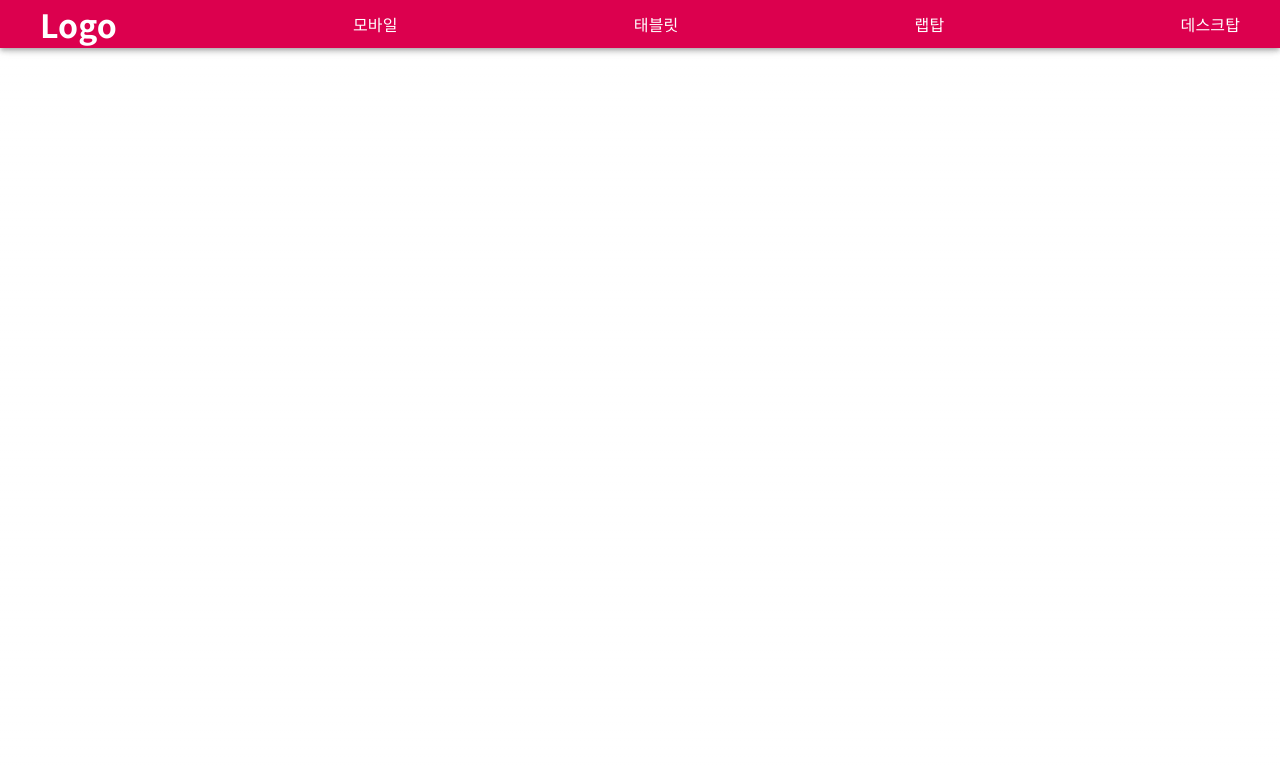
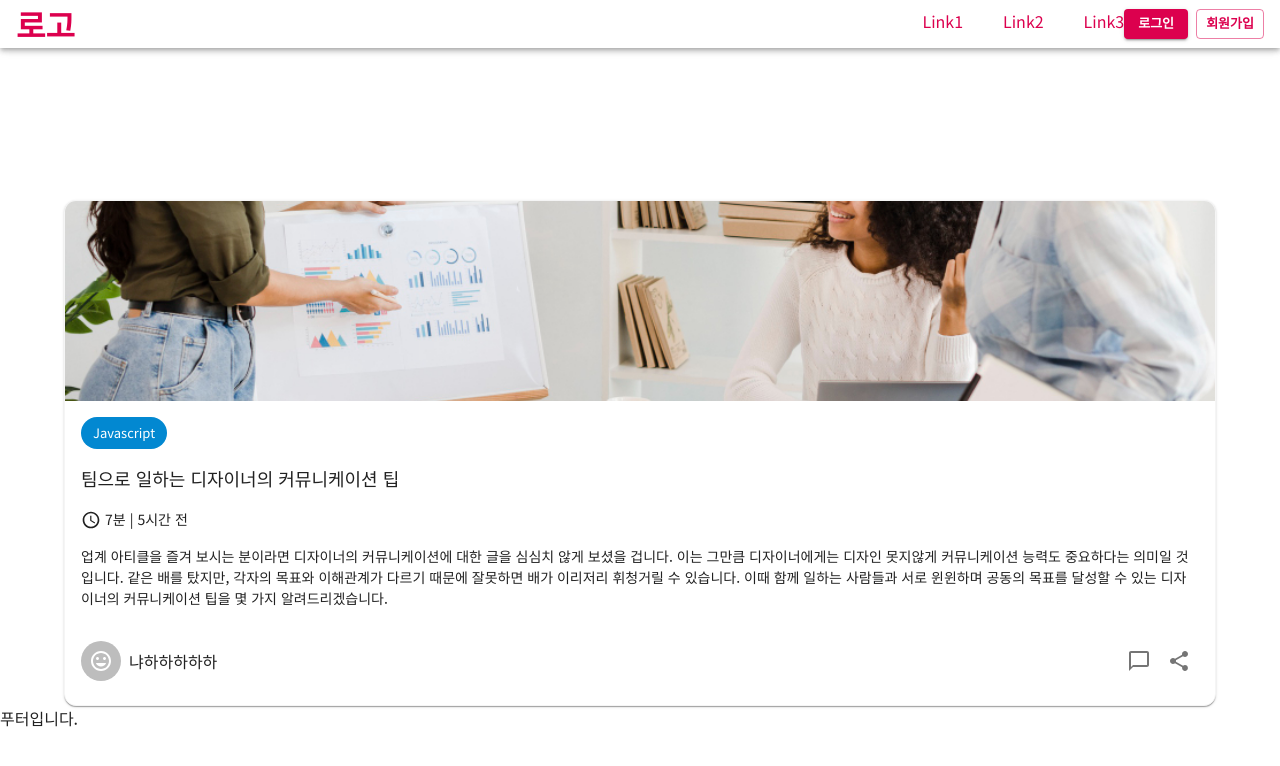
Before and after one commit to EDDI-RobotAcademy/Zenith-Forge-Quest-Frontend, a Next.js app: page / in a window 1280 px wide. Shown: the top 766 px of the page. Built offline with nearby package versions, Linux system fonts and the light colour scheme.

Commit message:
홈 페이지의 Main UI의 윤곽을 작성합니다 [ZFQF-2]

```diff
--- a/app/globals.css
+++ b/app/globals.css
@@ -1,76 +1,5 @@
 :root {
   --max-width: 1100px;
-  --border-radius: 12px;
-  --font-mono: ui-monospace, Menlo, Monaco, 'Cascadia Mono', 'Segoe UI Mono',
-    'Roboto Mono', 'Oxygen Mono', 'Ubuntu Monospace', 'Source Code Pro',
-    'Fira Mono', 'Droid Sans Mono', 'Courier New', monospace;
-
-  --foreground-rgb: 0, 0, 0;
-  --background-start-rgb: 214, 219, 220;
-  --background-end-rgb: 255, 255, 255;
-
-  --primary-glow: conic-gradient(
-    from 180deg at 50% 50%,
-    #16abff33 0deg,
-    #0885ff33 55deg,
-    #54d6ff33 120deg,
-    #0071ff33 160deg,
-    transparent 360deg
-  );
-  --secondary-glow: radial-gradient(
-    rgba(255, 255, 255, 1),
-    rgba(255, 255, 255, 0)
-  );
-
-  --tile-start-rgb: 239, 245, 249;
-  --tile-end-rgb: 228, 232, 233;
-  --tile-border: conic-gradient(
-    #00000080,
-    #00000040,
-    #00000030,
-    #00000020,
-    #00000010,
-    #00000010,
-    #00000080
-  );
-
-  --callout-rgb: 238, 240, 241;
-  --callout-border-rgb: 172, 175, 176;
-  --card-rgb: 180, 185, 188;
-  --card-border-rgb: 131, 134, 135;
-}
-
-@media (prefers-color-scheme: dark) {
-  :root {
-    --foreground-rgb: 255, 255, 255;
-    --background-start-rgb: 0, 0, 0;
-    --background-end-rgb: 0, 0, 0;
-
-    --primary-glow: radial-gradient(rgba(1, 65, 255, 0.4), rgba(1, 65, 255, 0));
-    --secondary-glow: linear-gradient(
-      to bottom right,
-      rgba(1, 65, 255, 0),
-      rgba(1, 65, 255, 0),
-      rgba(1, 65, 255, 0.3)
-    );
-
-    --tile-start-rgb: 2, 13, 46;
-    --tile-end-rgb: 2, 5, 19;
-    --tile-border: conic-gradient(
-      #ffffff80,
-      #ffffff40,
-      #ffffff30,
-      #ffffff20,
-      #ffffff10,
-      #ffffff10,
-      #ffffff80
-    );
-
-    --callout-rgb: 20, 20, 20;
-    --callout-border-rgb: 108, 108, 108;
-    --card-rgb: 100, 100, 100;
-    --card-border-rgb: 200, 200, 200;
-  }
 }
 
 * {
@@ -87,21 +16,10 @@ body {
 
 body {
   color: rgb(var(--foreground-rgb));
-  background: linear-gradient(
-      to bottom,
-      transparent,
-      rgb(var(--background-end-rgb))
-    )
-    rgb(var(--background-start-rgb));
+  background: linear-gradient(to bottom, transparent, rgb(var(--background-end-rgb))) rgb(var(--background-start-rgb));
 }
 
 a {
   color: inherit;
   text-decoration: none;
 }
-
-@media (prefers-color-scheme: dark) {
-  html {
-    color-scheme: dark;
-  }
-}
--- a/app/page.tsx
+++ b/app/page.tsx
@@ -1,11 +1,17 @@
 import Footer from '@/components/layouts/Footer/Footer'
 import Header from '@/components/layouts/Header/Header'
+import HomeCard from '@/components/pages/(home)/HomeCard'
+import Container from '@mui/material/Container/Container'
 import Link from 'next/link'
 
 export default function Home() {
   return (
     <main>
       <Header />
+      <Container>
+        <HomeCard />
+      </Container>
+
       <Footer />
     </main>
   )
--- a/components/common/Hidden/HIdden.tsx
+++ b/components/common/Hidden/HIdden.tsx
@@ -1,4 +1,5 @@
 import customBreakpoints from '@/styles/breakpoints'
+import theme from '@/styles/theme'
 import { Box, BoxProps as MuiBoxProps } from '@mui/material'
 
 //* 수정해야한다, .mobile이 MUI에서 안먹는중 - 성빈 -
@@ -15,10 +16,10 @@ export function MobileHidden({ children, className, component }: T_HiddenBoxProp
       component={component}
       sx={{
         display: {
-          [customBreakpoints.mobile]: 'none',
-          [customBreakpoints.tablet]: 'block',
-          [customBreakpoints.laptop]: 'block',
-          [customBreakpoints.desktop]: 'block',
+          [theme.breakpoints.down('md')]: 'none',
+          [theme.breakpoints.between('sm', 'md')]: 'block',
+          [theme.breakpoints.between('md', 'lg')]: 'block',
+          [theme.breakpoints.up('lg')]: 'block',
         },
       }}
     >
@@ -34,10 +35,10 @@ export function TabletHidden({ children, className, component }: T_HiddenBoxProp
       component={component}
       sx={{
         display: {
-          [customBreakpoints.mobile]: 'none',
-          [customBreakpoints.tablet]: 'none',
-          [customBreakpoints.laptop]: 'block',
-          [customBreakpoints.desktop]: 'block',
+          [theme.breakpoints.down('md')]: 'none',
+          [theme.breakpoints.between('sm', 'md')]: 'none',
+          [theme.breakpoints.between('md', 'lg')]: 'block',
+          [theme.breakpoints.up('lg')]: 'block',
         },
       }}
     >
--- a/components/layouts/Header/Header.style.ts
+++ b/components/layouts/Header/Header.style.ts
@@ -3,9 +3,21 @@ import customBreakpoints from '@/styles/breakpoints'
 import { AppBar, styled } from '@mui/material'
 
 const StyledHeader = styled(AppBar)(({ theme }) => ({
-  padding: '0 40px 0 40px',
-  backgroundColor: theme.palette.secondary.main,
-  color: theme.palette.common.white,
+  display: 'flex',
+  justifyContent: 'center',
+  height: '48px',
+  padding: '0 16px 0px 16px',
+  backgroundColor: '#ffffff',
+  color: theme.palette.secondary.main,
+
+  '.user-btn-container': {
+    button: {
+      fontWeight: 'bold',
+    },
+    '.login-btn': {
+      marginRight: '8px',
+    },
+  },
 
   '.nav-link-container': {
     a: {
@@ -18,9 +30,10 @@ const StyledHeader = styled(AppBar)(({ theme }) => ({
     },
   },
 
-  [customBreakpoints.mobile]: {
-    backgroundColor: theme.palette.primary.main,
-    padding: theme.spacing(4),
+  [customBreakpoints.tablet]: {
+    '.header-right': {
+      display: 'flex',
+    },
   },
 }))
 
--- a/components/layouts/Header/Header.tsx
+++ b/components/layouts/Header/Header.tsx
@@ -3,31 +3,49 @@
 import { Flexbox } from '@/components/common/Box/Box'
 import StyledHeader from './Header.style'
 import Link from 'next/link'
-
+import MenuIcon from '@mui/icons-material/Menu'
 import { Desktop, Laptop, Mobile, Tablet } from '@/components/common/ResponsiveViews/ResponsiveViews'
-import { DesktopHidden, LaptopHidden, MobileHidden, TabletHidden } from '@/components/common/Hidden/HIdden'
+import { Button, IconButton } from '@mui/material'
+import PersonIcon from '@mui/icons-material/Person'
 
 function Header() {
   return (
     <StyledHeader>
-      <Flexbox justifyContent="space-between">
+      <Flexbox alignItems="center" justifyContent="space-between">
+        <Mobile>
+          <IconButton aria-label="menu" color="secondary">
+            <MenuIcon />
+          </IconButton>
+        </Mobile>
+
         <h1>
-          <Link href="/">Logo</Link>
+          <Link href="/">로고</Link>
         </h1>
 
-        <MobileHidden>
-          <div>모바일</div>
-        </MobileHidden>
-        <TabletHidden>태블릿</TabletHidden>
-        <LaptopHidden>랩탑</LaptopHidden>
-        <DesktopHidden>데스크탑</DesktopHidden>
-        <Laptop>
-          <nav className="nav-link-container">
-            <Link href="">Link1</Link>
-            <Link href="">Link2</Link>
-            <Link href="">Link3</Link>
-          </nav>
-        </Laptop>
+        <div className="header-right">
+          <Mobile>
+            <IconButton aria-label="login & signup" color="secondary">
+              <PersonIcon />
+            </IconButton>
+          </Mobile>
+
+          <Desktop>
+            <nav className="nav-link-container">
+              <Link href="">Link1</Link>
+              <Link href="">Link2</Link>
+              <Link href="">Link3</Link>
+            </nav>
+
+            <div className="user-btn-container">
+              <Button className="login-btn" size="small" color="secondary" variant="contained">
+                로그인
+              </Button>
+              <Button className="signup-btn" size="small" color="secondary" variant="outlined">
+                회원가입
+              </Button>
+            </div>
+          </Desktop>
+        </div>
       </Flexbox>
     </StyledHeader>
   )
--- /dev/null
+++ b/components/pages/(home)/HomeCard.style.ts
@@ -0,0 +1,70 @@
+'use client'
+
+import { Card, styled } from '@mui/material'
+
+const StyledHomeCard = styled(Card)(({ theme }) => ({
+  width: '100%',
+  marginTop: '200px',
+  transition: 'border-color 0.3s, box-shadow 0.3s', // 트랜지션 추가
+  border: '1px solid ' + theme.palette.grey[100], // 테두리 색상 변경
+  borderRadius: '12px',
+
+  '&:hover': {
+    boxShadow: '0px 4px 16px ' + theme.palette.grey[200], // 호버 시 박스 그림자 변경
+  },
+
+  '.card-bottom': {
+    padding: '16px 16px 0px 16px',
+
+    '.card': {
+      marginBottom: '16px',
+
+      '&.category': {
+        fontSize: '14px',
+        color: theme.palette.grey[500],
+        backgroundColor: theme.palette.primary,
+      },
+
+      '&.title': {
+        fontSize: '18px',
+      },
+
+      '&.time': {
+        display: 'flex',
+        alignItems: 'center',
+        fontSize: '14px',
+
+        '.MuiSvgIcon-root': {
+          marginTop: '2px',
+        },
+
+        '.minute': {
+          marginLeft: '4px',
+          marginRight: '4px',
+        },
+
+        '.hours': {
+          marginLeft: '4px',
+        },
+      },
+
+      '&.contents': {
+        fontSize: '14px',
+      },
+
+      '.anchor-under': {
+        '&:hover': {
+          textDecoration: 'underline',
+        },
+      },
+    },
+  },
+
+  '.card-footer': {
+    '.MuiAvatar-root': {
+      marginRight: '8px',
+    },
+  },
+}))
+
+export default StyledHomeCard
--- /dev/null
+++ b/components/pages/(home)/HomeCard.tsx
@@ -0,0 +1,67 @@
+import Link from 'next/link'
+import AccessTimeIcon from '@mui/icons-material/AccessTime'
+import CardMedia from '@mui/material/CardMedia/CardMedia'
+import StyledHomeCard from './HomeCard.style'
+import Chip from '@mui/material/Chip/Chip'
+import { Avatar, CardContent, IconButton, Typography } from '@mui/material'
+import ChatBubbleOutlineIcon from '@mui/icons-material/ChatBubbleOutline'
+import ShareIcon from '@mui/icons-material/Share'
+import InsertEmoticonIcon from '@mui/icons-material/InsertEmoticon'
+import { Flexbox } from '@/components/common/Box/Box'
+
+function HomeCard() {
+  return (
+    <StyledHomeCard>
+      <div className="card-top">
+        <CardMedia sx={{ height: 200 }} image="/images/team-work-meeting-with-females.jpg" title="green iguana" />{' '}
+      </div>
+      <CardContent className="card-bottom">
+        <div className="card category">
+          <Chip color="info" clickable className="test" label="Javascript" component="a" />
+        </div>
+        <div className="card title">
+          <Link className="anchor-under" href="/">
+            팀으로 일하는 디자이너의 커뮤니케이션 팁
+          </Link>
+        </div>
+        <div className="card time">
+          <AccessTimeIcon fontSize="small" />
+          <div className="minute">7분</div>
+          <div className="">|</div>
+          <div className="hours">5시간 전</div>
+        </div>
+
+        <div className="card contents">
+          <Link className="anchor-under" href="/">
+            업계 아티클을 즐겨 보시는 분이라면 디자이너의 커뮤니케이션에 대한 글을 심심치 않게 보셨을 겁니다. 이는
+            그만큼 디자이너에게는 디자인 못지않게 커뮤니케이션 능력도 중요하다는 의미일 것입니다. 같은 배를 탔지만,
+            각자의 목표와 이해관계가 다르기 때문에 잘못하면 배가 이리저리 휘청거릴 수 있습니다. 이때 함께 일하는
+            사람들과 서로 윈윈하며 공동의 목표를 달성할 수 있는 디자이너의 커뮤니케이션 팁을 몇 가지 알려드리겠습니다.
+          </Link>
+        </div>
+      </CardContent>
+
+      <CardContent className="card-footer">
+        <Flexbox justifyContent="space-between">
+          <Flexbox justifyContent="inherit">
+            <Avatar>
+              <InsertEmoticonIcon />
+            </Avatar>
+            <Typography>냐하하하하하</Typography>
+          </Flexbox>
+
+          <Flexbox>
+            <IconButton aria-label="chat">
+              <ChatBubbleOutlineIcon />
+            </IconButton>
+            <IconButton aria-label="share">
+              <ShareIcon />
+            </IconButton>
+          </Flexbox>
+        </Flexbox>
+      </CardContent>
+    </StyledHomeCard>
+  )
+}
+
+export default HomeCard
--- a/package.json
+++ b/package.json
@@ -13,12 +13,13 @@
   "dependencies": {
     "@emotion/react": "^11.11.1",
     "@emotion/styled": "^11.11.0",
+    "@mui/icons-material": "^5.14.15",
     "@mui/material": "^5.14.15",
     "axios": "^1.6.0",
+    "babel-jest": "^29.7.0",
     "clsx": "^2.0.0",
-    "babel-jest": "^29.7.0",
     "jest-dom": "^4.0.0",
-    "next": "14.0.0",
+    "next": "^14.0.0",
     "react": "^18",
     "react-device-detect": "^2.2.3",
     "react-dom": "^18",
--- a/styles/breakpoints.ts
+++ b/styles/breakpoints.ts
@@ -3,7 +3,7 @@ import theme from './theme'
 
 const customBreakpoints: I_Breakpoints = {
   mobile: theme.breakpoints.down('md'),
-  tablet: theme.breakpoints.between('sm', 'md'),
+  tablet: theme.breakpoints.up('md'),
   laptop: theme.breakpoints.between('md', 'lg'),
   desktop: theme.breakpoints.up('lg'),
 }
--- a/styles/theme.ts
+++ b/styles/theme.ts
@@ -1,6 +1,11 @@
 import { createTheme } from '@mui/material'
+import { notoSansKR } from './fonts'
 
 const theme = createTheme({
+  typography: {
+    fontFamily: notoSansKR as any, //* 일단 애니로 처리
+  },
+
   palette: {
     primary: {
       main: '#1976d2',
```
Also changed, not shown: hooks/useResponsive.ts (+10 -4 lines), components/common/Chip/Chip.tsx (added), public/images/team-work-meeting-with-females.jpg (added), 1 other file (tests, documents, lock files or other folders).
